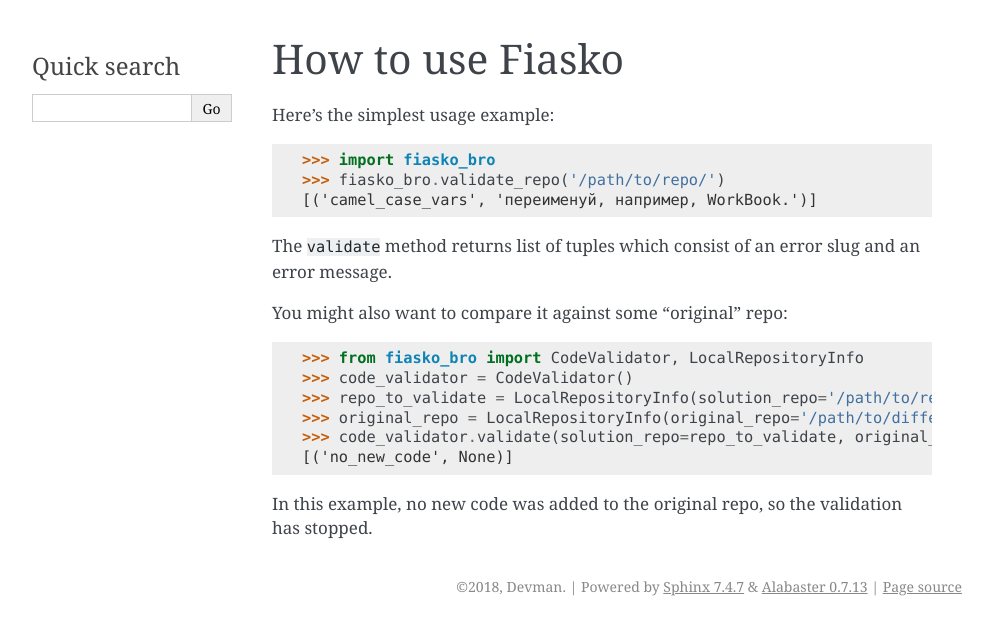
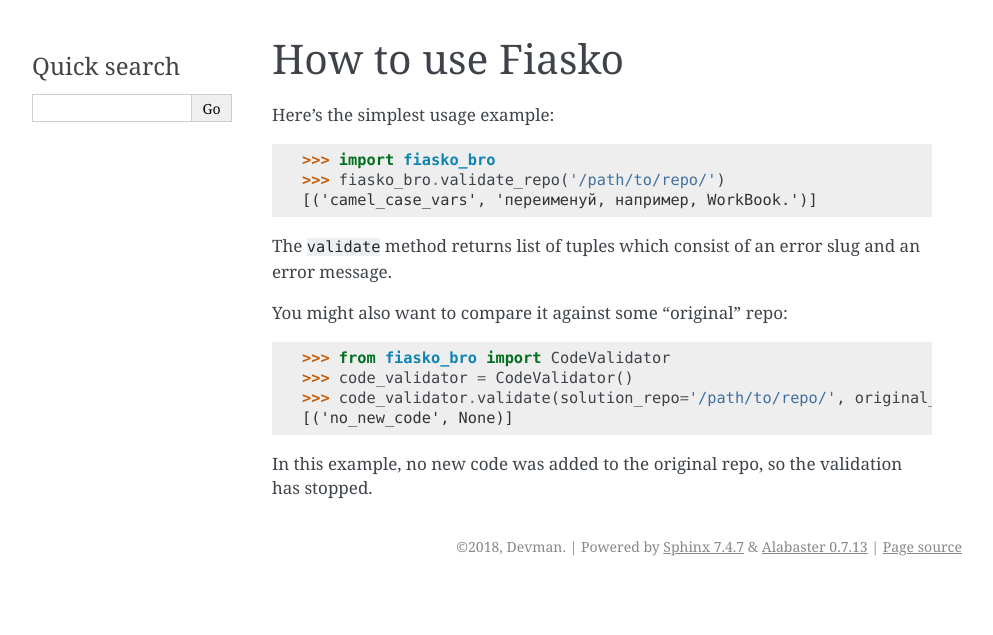
Before and after one commit to devmanorg/fiasko_bro, a Sphinx documentation site: the page built from docs/source/usage.rst, in a window 1280 px wide. Shown: the top 635 px of the page, without its empty margins (148-1141 px from the left). Built offline with Sphinx 7.4.7, drawn with Linux system fonts in a browser that asks for light colours.

Commit message:
Make docs up-to-date

```diff
--- a/docs/source/index.rst
+++ b/docs/source/index.rst
@@ -41,7 +41,7 @@
 Launch tests
 ============
 
-``python -m pytest tests/``
+``python -m pytest``
 
 
 
--- a/docs/source/usage.rst
+++ b/docs/source/usage.rst
@@ -12,11 +12,9 @@
 
 You might also want to compare it against some "original" repo:
 
-    >>> from fiasko_bro import CodeValidator, LocalRepositoryInfo
+    >>> from fiasko_bro import CodeValidator
     >>> code_validator = CodeValidator()
-    >>> repo_to_validate = LocalRepositoryInfo(solution_repo='/path/to/repo/')
-    >>> original_repo = LocalRepositoryInfo(original_repo='/path/to/different/repo/')
-    >>> code_validator.validate(solution_repo=repo_to_validate, original_repo=original_repo)
+    >>> code_validator.validate(solution_repo='/path/to/repo/', original_repo='/path/to/different/repo/')
     [('no_new_code', None)]
 
 In this example, no new code was added to the original repo, so the validation has stopped.
```
Also changed, not shown: README.md (+2 -2 lines).
